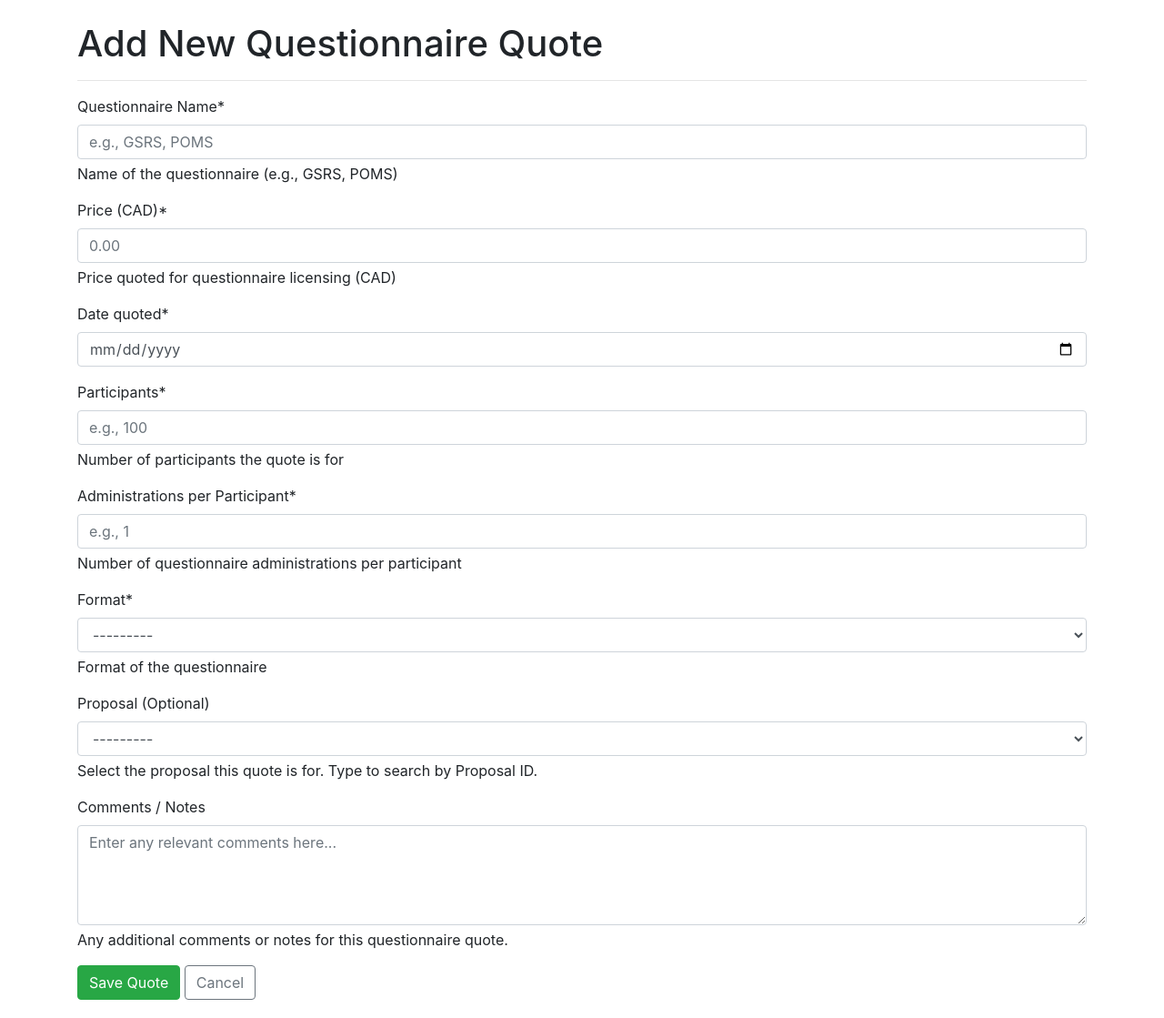
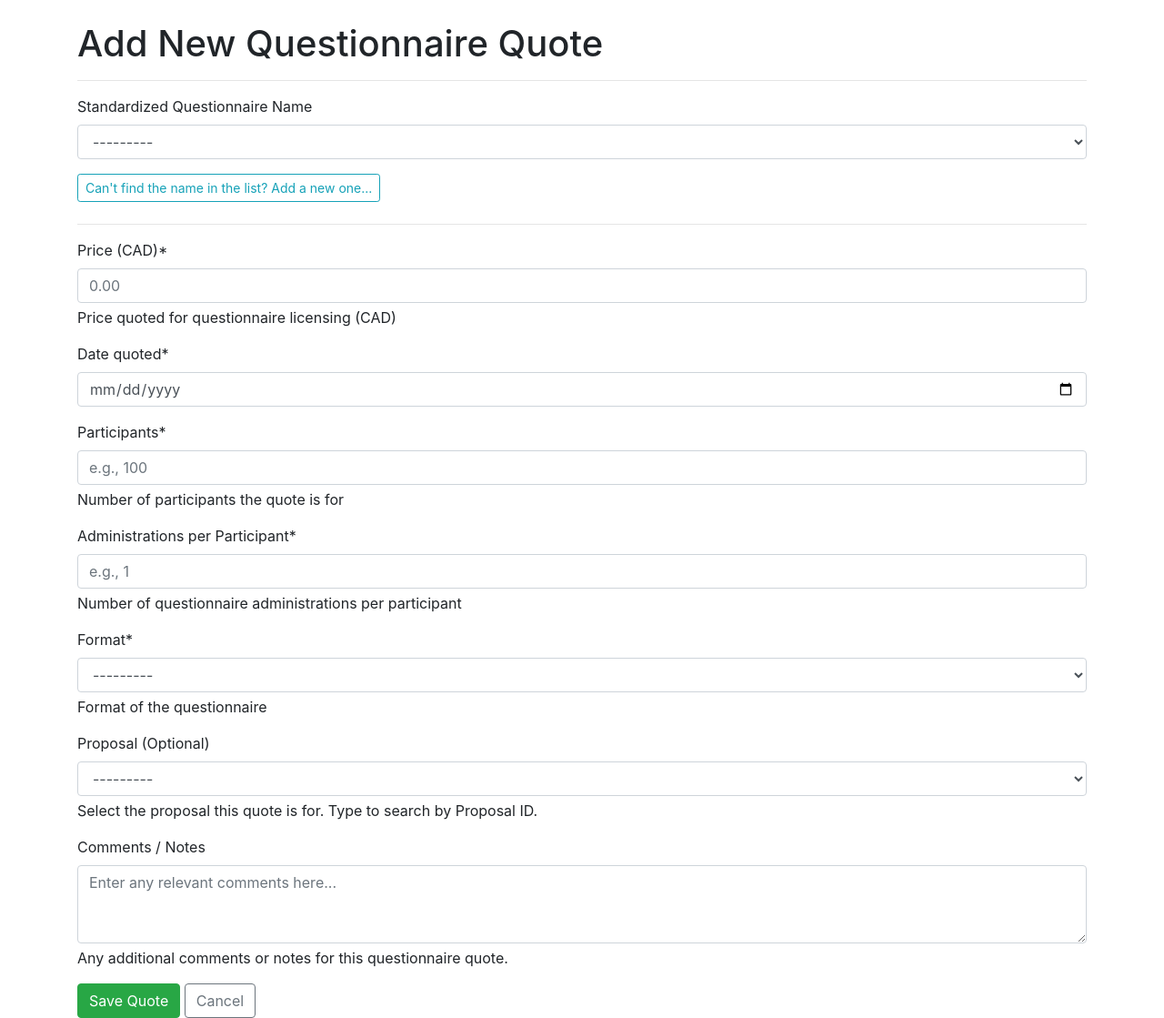
Before and after one commit to IIDelta/proposal_DB, a Django app: page /questionnaires/create/ in a window 1280 px wide. Shown: the whole page at 91% size. Run offline with Django 5.2, Linux system fonts and the light colour scheme; data that the repository does not hold is empty; some libraries are stand-ins or nearby versions.

Commit message:
standardized questionnaire names

```diff
--- a/proposals/forms.py
+++ b/proposals/forms.py
@@ -1,5 +1,5 @@
 from django import forms
-from .models import Proposal, SOW, SharedProposalData, Questionnaire
+from .models import Proposal, SOW, SharedProposalData, Questionnaire, StandardizedQuestionnaire
 
 
 class CustomDateInput(forms.DateInput):
@@ -220,54 +220,143 @@ class SOWForm(forms.ModelForm):
 
 
 class QuestionnaireForm(forms.ModelForm):
+    # This is the dropdown for existing standardized names
+    name = forms.ModelChoiceField(
+        queryset=StandardizedQuestionnaire.objects.all(),
+        required=False,  # Will be made effectively required by clean() if new_name not provided
+        widget=forms.Select(attrs={'class': 'form-control select2-dropdown'}),
+        label="Standardized Questionnaire Name"
+    )
+    # New field to add a new standardized name
+    new_standardized_name = forms.CharField(
+        required=False,
+        label="Add new questionnaire name (if required)",
+        help_text="If the questionnaire name is not in the list above, type its full official name here. An abbreviation can be added via the admin panel later.",
+        widget=forms.TextInput(attrs={'placeholder': 'e.g., Profile of Mood States (POMS)'})
+    )
+    # New field for the abbreviation if adding a new standardized name
+    new_standardized_abbreviation = forms.CharField(
+        required=False,
+        label="Abbreviation for new name (optional)",
+        help_text="Enter a common abbreviation if adding a new questionnaire name.",
+        widget=forms.TextInput(attrs={'placeholder': 'e.g., POMS'})
+    )
+
     date_quoted = forms.DateField(
         widget=CustomDateInput(),
         input_formats=['%Y-%m-%d'],
         required=True
     )
-
     proposal = forms.ModelChoiceField(
         queryset=Proposal.objects.all(),
         to_field_name="proposal_id",
-        required=False, # Make it optional as per model
+        required=False,
         label="Proposal (Optional)",
         help_text="Select the proposal this quote is for. Type to search by Proposal ID.",
-        widget=forms.Select(attrs={'class': 'form-control select2-dropdown'}) # Using a generic class, you might need to initialize select2 JS
+        widget=forms.Select(attrs={'class': 'form-control select2-dropdown'})
     )
 
     class Meta:
         model = Questionnaire
         fields = [
-            'name',
+            'name', # This is the ForeignKey, will be populated by dropdown or new_standardized_name
+            # new_standardized_name and new_standardized_abbreviation are not model fields, handled in clean()
             'price',
             'date_quoted',
             'participants',
             'administrations_per_participant',
             'format',
             'proposal',
-            'comments'  # <-- ADDED 'comments'
+            'comments'
         ]
+        # Labels for model fields can be defined here if not already on the model or if you want to override
         labels = {
             'price': 'Price (CAD)',
             'administrations_per_participant': 'Administrations per Participant',
-            'name': 'Questionnaire Name',
-            'comments': 'Comments / Notes', # <-- Optional: Custom label
-
+            'comments': 'Comments / Notes',
         }
         widgets = {
-            'name': forms.TextInput(attrs={'placeholder': 'e.g., GSRS, POMS'}),
             'price': forms.NumberInput(attrs={'placeholder': '0.00'}),
             'participants': forms.NumberInput(attrs={'placeholder': 'e.g., 100'}),
             'administrations_per_participant': forms.NumberInput(attrs={'placeholder': 'e.g., 1'}),
             'format': forms.Select(attrs={'class': 'form-control'}),
-            'comments': forms.Textarea(attrs={'rows': 4, 'placeholder': 'Enter any relevant comments here...'}), # <-- Optional: Use Textarea widget
+            'comments': forms.Textarea(attrs={'rows': 3, 'placeholder': 'Enter any relevant comments here...'}),
         }
         help_texts = {
             'proposal': 'Leave blank if this is a general quote not tied to a specific proposal.'
         }
 
+    # To ensure new fields are ordered nicely with crispy-forms, you might need a Layout helper
+    # Or adjust their order in the `fields` list declaration above if not using Meta.fields
+    # For now, let's explicitly order them if needed by overriding the field order attribute
+    # (This is more for manual rendering or basic crispy rendering; Layout is better for complex crispy ordering)
+
     def __init__(self, *args, **kwargs):
         super(QuestionnaireForm, self).__init__(*args, **kwargs)
-        # Make proposal field not required by default if it's optional in model
-        if self.fields['proposal'].required:
-             self.fields['proposal'].required = False # Double ensure it's not required if blank=True, null=True
+        # Define field order if not using a crispy_forms.helper.Layout
+        # The order is name (dropdown), new_standardized_name, new_standardized_abbreviation, then the rest
+        field_order = [
+            'name', 'new_standardized_name', 'new_standardized_abbreviation',
+            'price', 'date_quoted', 'participants', 'administrations_per_participant',
+            'format', 'proposal', 'comments'
+        ]
+        # self.fields = {f: self.fields[f] for f in field_order if f in self.fields} # This reorders
+        # A simpler way for crispy is often to use a Layout helper. For now, let's assume crispy handles it or you'll adjust the template.
+
+        if 'proposal' in self.fields and self.fields['proposal'].required:
+             self.fields['proposal'].required = False
+
+        # For crispy forms, it's better to add non-model fields explicitly to the layout helper if you need precise control.
+        # Otherwise, crispy should pick them up if they are declared on the form class.
+
+    def clean(self):
+        cleaned_data = super().clean()
+        name_dropdown = cleaned_data.get('name')
+        new_name_text = cleaned_data.get('new_standardized_name')
+        new_abbreviation_text = cleaned_data.get('new_standardized_abbreviation')
+
+        if new_name_text:
+            # User is trying to add a new standardized name
+            if name_dropdown:
+                # User selected from dropdown AND typed a new name - this is ambiguous
+                self.add_error('new_standardized_name',
+                               "Please either select an existing name from the dropdown or enter a new name, but not both.")
+                self.add_error('name',
+                               "Please either select an existing name from the dropdown or enter a new name, but not both.")
+            else:
+                # Create or get the StandardizedQuestionnaire instance
+                standardized_questionnaire, created = StandardizedQuestionnaire.objects.get_or_create(
+                    name=new_name_text,
+                    defaults={'abbreviation': new_abbreviation_text or None} # Use abbreviation if provided
+                )
+                if not created and new_abbreviation_text and standardized_questionnaire.abbreviation != new_abbreviation_text:
+                    # Name exists, but user might be trying to set/change abbreviation via this form.
+                    # Decide on behavior: update abbreviation, ignore, or error.
+                    # For simplicity, let's assume if the name exists, we use it as-is.
+                    # Abbreviation management can be done via admin for existing names.
+                    pass
+                cleaned_data['name'] = standardized_questionnaire # Set the FK field to this instance
+        elif not name_dropdown:
+            # No new name typed, and no existing name selected from dropdown
+            self.add_error('name', "This field is required. Please select a questionnaire name or add a new one below.")
+
+        return cleaned_data
+
+
+# New Form for StandardizedQuestionnaire
+class StandardizedQuestionnaireForm(forms.ModelForm):
+    class Meta:
+        model = StandardizedQuestionnaire
+        fields = ['name', 'abbreviation'] # Add any other fields like 'description' if you added them to the model
+        widgets = {
+            'name': forms.TextInput(attrs={'placeholder': 'Full official name, e.g., Profile of Mood States (POMS)'}),
+            'abbreviation': forms.TextInput(attrs={'placeholder': 'Common abbreviation, e.g., POMS'}),
+            # 'description': forms.Textarea(attrs={'rows': 3}),
+        }
+        labels = {
+            'name': 'Standardized Full Name',
+            'abbreviation': 'Abbreviation (Optional)',
+        }
+        help_texts = {
+            'name': 'This name will be used in dropdowns. Ensure it is accurate and unique.',
+        }
--- a/proposals/templates/proposals/questionnaires/questionnaire_form.html
+++ b/proposals/templates/proposals/questionnaires/questionnaire_form.html
@@ -1,5 +1,5 @@
 {% extends 'proposals/base.html' %}
-{% load crispy_forms_tags %} {# Assuming you might use crispy-forms, optional #}
+{% load crispy_forms_tags %}
 
 {% block title %}{{ title|default:"Questionnaire Quote Form" }}{% endblock %}
 
@@ -7,30 +7,134 @@
 <h1>{{ title|default:"Questionnaire Quote Form" }}</h1>
 <hr>
 
-<form method="post" novalidate>
+<form method="post" novalidate id="questionnaireForm"> {# Added ID to the form #}
     {% csrf_token %}
 
     {% if form.non_field_errors %}
     <div class="alert alert-danger">
         {% for error in form.non_field_errors %}
-        <p>{{ error }}</p>
+        <p class="mb-0">{{ error }}</p>
         {% endfor %}
     </div>
     {% endif %}
 
-  {# If not using crispy-forms, loop through fields manually or use form.as_p, form.as_table #}
-  {{ form|crispy }} {# Or remove this and use the table structure below #}
+    {{ form.name|as_crispy_field }}
 
+    <div class="mb-3">
+        <button type="button" class="btn btn-outline-info btn-sm mb-2" id="toggleAddNewStdNameBtn">
+            Can't find the name in the list? Add a new one...
+        </button>
+
+        <div id="addNewStdNameSection" style="display:none; border: 1px solid #e0e0e0; padding: 20px; margin-top: 10px; border-radius: 5px; background-color: #f9f9f9;">
+            <p class="text-muted small">Provide the full official name for the new questionnaire and an optional abbreviation.</p>
+            {{ form.new_standardized_name|as_crispy_field }}
+            {{ form.new_standardized_abbreviation|as_crispy_field }}
+            <button type="button" class="btn btn-success btn-sm mt-2" id="applyNewStdNameBtn">Apply This New Name</button> {# <-- NEW APPLY BUTTON #}
+            <span id="newNameStatus" class="ml-2"></span> {# For feedback messages #}
+        </div>
+    </div>
+
+    <hr>
+
+    {{ form.price|as_crispy_field }}
+    {{ form.date_quoted|as_crispy_field }}
+    {{ form.participants|as_crispy_field }}
+    {{ form.administrations_per_participant|as_crispy_field }}
+    {{ form.format|as_crispy_field }}
+    {{ form.proposal|as_crispy_field }}
+    {{ form.comments|as_crispy_field }}
+
+    <div class="mt-3">
         <button type="submit" class="btn btn-success">Save Quote</button>
         <a href="{% if object %}{% url 'questionnaire_detail' object.pk %}{% else %}{% url 'questionnaire_list' %}{% endif %}" class="btn btn-outline-secondary">Cancel</a>
+    </div>
 </form>
 
-{% if proposal_list %}
-  <datalist id="proposalList">
-    {% for p in proposal_list %}
-      <option value="{{ p.proposal_id }}">{{ p.proposal_id }}</option>
-    {% endfor %}
-  </datalist>
-{% endif %}
+<script>
+document.addEventListener('DOMContentLoaded', function() {
+    const toggleButton = document.getElementById('toggleAddNewStdNameBtn');
+    const addNewStdNameSection = document.getElementById('addNewStdNameSection');
+    const applyNewNameButton = document.getElementById('applyNewStdNameBtn');
+    const newNameInput = document.querySelector('[name="new_standardized_name"]'); // More specific selector
+    const newAbbrInput = document.querySelector('[name="new_standardized_abbreviation"]');
+    const mainNameDropdown = document.querySelector('[name="name"]'); // The main <select> for standardized names
+    const newNameStatus = document.getElementById('newNameStatus');
+    const csrfToken = document.querySelector('[name="csrfmiddlewaretoken"]').value;
 
+    // Toggle visibility of the "add new" section
+    if (toggleButton && addNewStdNameSection) {
+        const newNameFieldHasError = newNameInput && newNameInput.classList.contains('is-invalid');
+        const newNameHasValue = newNameInput && newNameInput.value.trim() !== "";
+
+        if (newNameFieldHasError || newNameHasValue) {
+            addNewStdNameSection.style.display = 'block';
+            toggleButton.textContent = 'Hide "Add New Name" Section';
+        }
+
+        toggleButton.addEventListener('click', function() {
+            const isHidden = addNewStdNameSection.style.display === 'none' || addNewStdNameSection.style.display === '';
+            addNewStdNameSection.style.display = isHidden ? 'block' : 'none';
+            toggleButton.textContent = isHidden ? 'Hide "Add New Name" Section' : 'Can\'t find the name in the list? Add a new one...';
+        });
+    }
+
+    // Handle "Apply New Name" button click
+    if (applyNewNameButton && newNameInput && newAbbrInput && mainNameDropdown && newNameStatus) {
+        applyNewNameButton.addEventListener('click', function() {
+            const nameValue = newNameInput.value.trim();
+            const abbrValue = newAbbrInput.value.trim();
+
+            if (!nameValue) {
+                newNameStatus.textContent = 'New name cannot be empty.';
+                newNameStatus.className = 'ml-2 text-danger';
+                newNameInput.focus();
+                return;
+            }
+
+            newNameStatus.textContent = 'Applying...';
+            newNameStatus.className = 'ml-2 text-info';
+
+            fetch("{% url 'ajax_create_standardized_name' %}", { // We will create this URL name
+                method: 'POST',
+                headers: {
+                    'Content-Type': 'application/json',
+                    'X-CSRFToken': csrfToken
+                },
+                body: JSON.stringify({
+                    name: nameValue,
+                    abbreviation: abbrValue
+                })
+            })
+            .then(response => response.json())
+            .then(data => {
+                if (data.success) {
+                    newNameStatus.textContent = 'New name applied and selected!';
+                    newNameStatus.className = 'ml-2 text-success';
+
+                    // Add new option to dropdown and select it
+                    const newOption = new Option(data.name, data.id, true, true); // text, value, defaultSelected, selected
+                    mainNameDropdown.add(newOption);
+
+                    // If using Select2 or similar, you might need to trigger an update:
+                    // $(mainNameDropdown).trigger('change'); // Example for jQuery Select2
+
+                    newNameInput.value = ''; // Clear input
+                    newAbbrInput.value = ''; // Clear input
+                    addNewStdNameSection.style.display = 'none'; // Hide section
+                    toggleButton.textContent = 'Can\'t find the name in the list? Add a new one...';
+
+                } else {
+                    newNameStatus.textContent = data.error || 'Error applying new name.';
+                    newNameStatus.className = 'ml-2 text-danger';
+                }
+            })
+            .catch(error => {
+                console.error('Error:', error);
+                newNameStatus.textContent = 'Request failed. Check console.';
+                newNameStatus.className = 'ml-2 text-danger';
+            });
+        });
+    }
+});
+</script>
 {% endblock %}
--- a/proposals/templates/proposals/questionnaires/questionnaire_list.html
+++ b/proposals/templates/proposals/questionnaires/questionnaire_list.html
@@ -6,6 +6,7 @@
 {% block content %}
 <div class="d-flex justify-content-between align-items-center mb-3">
   <h1>Questionnaire Quotes</h1>
+  <a href="{% url 'standardized_questionnaire_list' %}" class="btn btn-info mr-2">Manage Standardized Names</a>
   <a href="{% url 'questionnaire_create' %}" class="btn btn-primary">Add New Quote</a>
 </div>
 
@@ -21,6 +22,7 @@
           <th>Participants</th>
           <th>Admin/Participant</th>
           <th>Format</th>
+          <th>Comments</th>
           <th>Last Updated</th>
           <th>Actions</th>
         </tr>
@@ -35,6 +37,7 @@
             <td class="text-right">{{ q.participants|intcomma }}</td>
             <td class="text-center">{{ q.administrations_per_participant }}</td>
             <td>{{ q.get_format_display }}</td>
+            <td>{{ q.comments|truncatewords:5|default:"-" }}</td>
             <td>{{ q.updated_at|timesince }} ago</td>
             <td>
               <a href="{% url 'questionnaire_update' q.pk %}" class="btn btn-sm btn-outline-primary">Edit</a>
--- a/proposals/urls.py
+++ b/proposals/urls.py
@@ -10,7 +10,10 @@ from .views import (
     SOWDeleteView,
     ProposalDetailView,
     QuestionnaireListView, QuestionnaireDetailView, QuestionnaireCreateView,
-    QuestionnaireUpdateView, QuestionnaireDeleteView
+    QuestionnaireUpdateView, QuestionnaireDeleteView,
+    StandardizedQuestionnaireListView, StandardizedQuestionnaireCreateView,
+    StandardizedQuestionnaireUpdateView, StandardizedQuestionnaireDeleteView,
+    ajax_create_standardized_name
 )
 
 urlpatterns = [
@@ -38,4 +41,21 @@ urlpatterns = [
     path('questionnaires/<int:pk>/', QuestionnaireDetailView.as_view(), name='questionnaire_detail'),
     path('questionnaires/<int:pk>/update/', QuestionnaireUpdateView.as_view(), name='questionnaire_update'),
     path('questionnaires/<int:pk>/delete/', QuestionnaireDeleteView.as_view(), name='questionnaire_delete'),
+
+    # URLs for StandardizedQuestionnaire Management
+    path('questionnaires/manage-names/',
+         StandardizedQuestionnaireListView.as_view(),
+         name='standardized_questionnaire_list'),
+    path('questionnaires/manage-names/add/',
+         StandardizedQuestionnaireCreateView.as_view(),
+         name='standardized_questionnaire_create'),
+    path('questionnaires/manage-names/<int:pk>/edit/',
+         StandardizedQuestionnaireUpdateView.as_view(),
+         name='standardized_questionnaire_update'),
+    path('questionnaires/manage-names/<int:pk>/delete/',
+         StandardizedQuestionnaireDeleteView.as_view(),
+         name='standardized_questionnaire_delete'),
+    path('ajax/create-standardized-name/',
+         ajax_create_standardized_name,
+         name='ajax_create_standardized_name'),
 ]
--- a/proposals/views.py
+++ b/proposals/views.py
@@ -1,8 +1,14 @@
 from django.views.generic import ListView, CreateView, UpdateView, DeleteView, DetailView
 from django.urls import reverse_lazy
 from django.contrib import messages
-from .models import Proposal, SOW, Questionnaire
-from .forms import ProposalForm, SOWForm, QuestionnaireForm
+from .models import Proposal, SOW, Questionnaire, StandardizedQuestionnaire
+from django.db.models import Count
+from .forms import ProposalForm, SOWForm, QuestionnaireForm, StandardizedQuestionnaireForm
+from django.contrib.messages.views import SuccessMessageMixin
+from django.shortcuts import redirect
+from django.http import JsonResponse
+from django.views.decorators.http import require_POST
+import json
 
 
 # Combined listing view: lists proposals and their associated SOWs.
@@ -164,3 +170,110 @@ class QuestionnaireDeleteView(DeleteView):
     def form_valid(self, form): # Use form_valid for success message consistency with DeleteView
         messages.success(self.request, f"Questionnaire quote '{self.object.name}' deleted successfully.")
         return super().form_valid(form)
+
+class StandardizedQuestionnaireListView(ListView):
+    model = StandardizedQuestionnaire
+    template_name = 'proposals/questionnaires/standardized_questionnaire_list.html'
+    context_object_name = 'standardized_names'
+    paginate_by = 25
+
+    def get_queryset(self):
+        # Annotate with the count of questionnaire quotes using each name
+        return StandardizedQuestionnaire.objects.annotate(
+            quotes_count=Count('quotes') # 'quotes' is the related_name from Questionnaire.name ForeignKey
+        ).order_by('name')
+
+
+class StandardizedQuestionnaireCreateView(SuccessMessageMixin, CreateView):
+    model = StandardizedQuestionnaire
+    form_class = StandardizedQuestionnaireForm
+    template_name = 'proposals/questionnaires/standardized_questionnaire_form.html'
+    success_url = reverse_lazy('standardized_questionnaire_list')
+    success_message = "Standardized questionnaire name '%(name)s' was created successfully."
+
+    def get_context_data(self, **kwargs):
+        context = super().get_context_data(**kwargs)
+        context['form_title'] = "Add New Standardized Questionnaire Name"
+        return context
+
+
+class StandardizedQuestionnaireUpdateView(SuccessMessageMixin, UpdateView):
+    model = StandardizedQuestionnaire
+    form_class = StandardizedQuestionnaireForm
+    template_name = 'proposals/questionnaires/standardized_questionnaire_form.html'
+    success_url = reverse_lazy('standardized_questionnaire_list')
+    success_message = "Standardized questionnaire name '%(name)s' was updated successfully."
+
+    def get_context_data(self, **kwargs):
+        context = super().get_context_data(**kwargs)
+        context['form_title'] = f"Edit: {self.object.name}"
+        return context
+
+
+class StandardizedQuestionnaireDeleteView(DeleteView):
+    model = StandardizedQuestionnaire
+    template_name = 'proposals/questionnaires/standardized_questionnaire_confirm_delete.html'
+    success_url = reverse_lazy('standardized_questionnaire_list')
+    context_object_name = 'standardized_name'
+
+    def get_context_data(self, **kwargs):
+        context = super().get_context_data(**kwargs)
+        # Check if the name is in use
+        context['is_in_use'] = self.object.quotes.exists() # 'quotes' is related_name
+        return context
+
+    def form_valid(self, form):
+        # on_delete=models.PROTECT will raise ProtectedError if deletion is not allowed.
+        # Django's DeleteView handles this by default and will show an error if PROTECT is violated.
+        try:
+            # Store name for success message before object is deleted
+            name = self.object.name
+            response = super().form_valid(form)
+            messages.success(self.request, f"Standardized questionnaire name '{name}' deleted successfully.")
+            return response
+        except models.ProtectedError as e:
+            messages.error(self.request,
+                           f"Cannot delete '{self.object.name}' because it is in use by one or more questionnaire quotes. "
+                           "Please update or remove those quotes first.")
+            return redirect(self.success_url) # Or redirect to the object's detail/edit page
+
+
+@require_POST # Keep this to ensure the view only accepts POST requests
+def ajax_create_standardized_name(request):
+    # REMOVED: The check for request.user.is_authenticated
+    # if not request.user.is_authenticated:
+    #     return JsonResponse({'success': False, 'error': 'Authentication required.'}, status=403)
+
+    try:
+        data = json.loads(request.body)
+        name = data.get('name', '').strip()
+        abbreviation = data.get('abbreviation', '').strip()
+
+        if not name:
+            return JsonResponse({'success': False, 'error': 'Name cannot be empty.'}, status=400)
+
+        # Use get_or_create to handle cases where the name might have just been added
+        # by another concurrent request or if it already exists with a different case.
+        # For a unique, case-insensitive check before creation:
+        existing_obj = StandardizedQuestionnaire.objects.filter(name__iexact=name).first()
+        if existing_obj:
+            # Name already exists (case-insensitive)
+            return JsonResponse({
+                'success': True,
+                'id': existing_obj.id,
+                'name': existing_obj.name,
+                'message': 'Name already exists, selected existing.'
+            })
+
+        new_std_name = StandardizedQuestionnaire.objects.create(
+            name=name,
+            abbreviation=abbreviation or None
+        )
+        return JsonResponse({'success': True, 'id': new_std_name.id, 'name': new_std_name.name})
+    except json.JSONDecodeError:
+        return JsonResponse({'success': False, 'error': 'Invalid JSON.'}, status=400)
+    except Exception as e:
+        # It's good practice to log the actual error `e` on the server for debugging
+        # import logging
+        # logging.error(f"Error in ajax_create_standardized_name: {e}", exc_info=True)
+        return JsonResponse({'success': False, 'error': 'An unexpected error occurred on the server.'}, status=500)
```
Also changed, not shown: proposals/admin.py (+14 -2 lines), proposals/models.py (+37 -7 lines), proposals/templates/proposals/questionnaires/standardized_questionnaire_confirm_delete.html (added, +26 -0 lines), proposals/templates/proposals/questionnaires/standardized_questionnaire_form.html (added, +15 -0 lines), proposals/templates/proposals/questionnaires/standardized_questionnaire_list.html (added, +47 -0 lines). Lines whose indentation alone changed are shown as unchanged.
